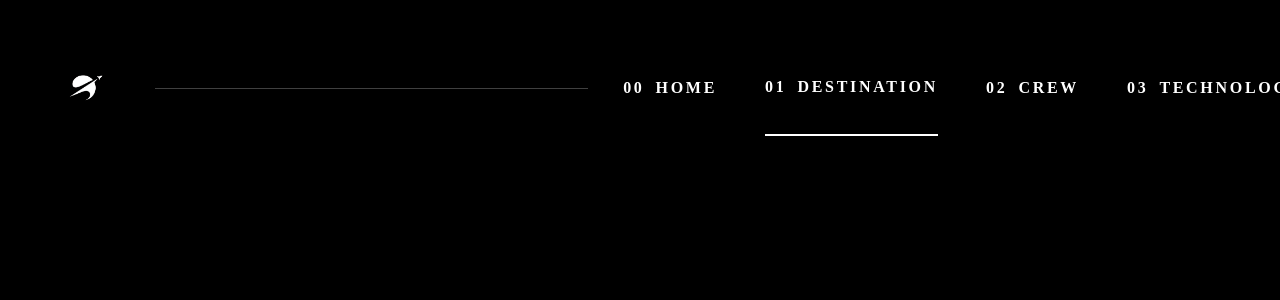
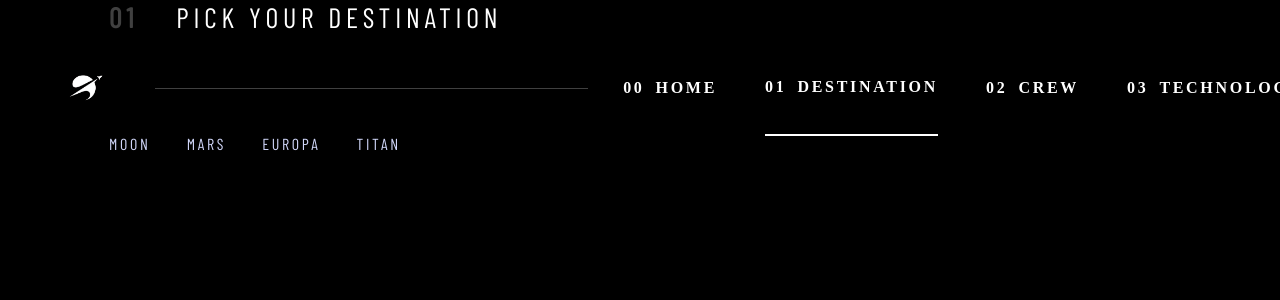
Before and after one commit to NP-12D/Space, a React (Vite) app: page /destination in a window 1280 px wide. Shown: the top 300 px of the page. Built offline with nearby package versions, Linux system fonts and the light colour scheme; a web font is replaced by a local one.

Commit message:
feat: add Destination pages menu component and layout

```diff
--- a/src/App.jsx
+++ b/src/App.jsx
@@ -1,21 +1,22 @@
-import { Routes,Route } from "react-router-dom"
-import Home from "./pages/Home"
-import Destination from "./pages/Destination"
-import Crew from "./pages/Crew"
-import Technology from "./pages/Technology"
-import Header from "./components/Header"
+import { Routes, Route } from "react-router-dom";
+import Home from "./pages/Home";
+import Destination from "./pages/Destination";
+import Crew from "./pages/Crew";
+import Technology from "./pages/Technology";
+import Header from "./components/Header";
 function App() {
   return (
     <>
-    <Header/>
-    <Routes>
-      <Route path="/" element={<Home/>} />
-      <Route path="/destination" element={<Destination/>}/>
-      <Route path="/crew" element={<Crew/>}/>
-      <Route path="/technology" element={<Technology/>}/>
-     </Routes>
+      <Header />
+      <Routes>
+        <Route path="/" element={<Home />} />
+        <Route path="/destination" element={<Destination />} />
+        <Route path="/destination/:planetName" element={<Destination />} />
+        <Route path="/crew" element={<Crew />} />
+        <Route path="/technology" element={<Technology />} />
+      </Routes>
     </>
-  )
+  );
 }
 
-export default App
+export default App;
--- /dev/null
+++ b/src/components/DestinationMenu.jsx
@@ -0,0 +1,48 @@
+import { Link } from "react-router-dom";
+import styled from "styled-components";
+
+export default function DestinationMenu({ current }) {
+  const planets = ["moon", "mars", "europa", "titan"];
+
+  return (
+    <Nav>
+      {planets.map((p) => (
+        <PlanetLink
+          key={p}
+          to={`/destination/${p}`}
+          className={current === p ? "active" : ""}
+        >
+          {p}
+        </PlanetLink>
+      ))}
+    </Nav>
+  );
+}
+
+const Nav = styled.nav`
+  display: flex;
+  gap: 36px;
+  margin-top: 40px;
+`;
+
+const PlanetLink = styled(Link)`
+  font-family: "Barlow Condensed", sans-serif;
+  font-size: 16px;
+  letter-spacing: 2.7px;
+  color: #d0d6f9;
+  text-decoration: none;
+  text-transform: uppercase;
+  padding-bottom: 12px;
+  border-bottom: 3px solid transparent;
+  transition: all 0.3s ease;
+
+  &.active {
+    border-color: #fff;
+    color: #fff;
+  }
+
+  &:hover {
+    border-color: rgba(255, 255, 255, 0.5);
+    color: #fff;
+  }
+`;
--- a/src/components/Header.jsx
+++ b/src/components/Header.jsx
@@ -33,7 +33,7 @@ export default function Header() {
               <Navh2>crew</Navh2>
             </Link>
           </NavItem>
-          <NavItem active={location.pathname === "/technology"}>
+          <NavItem $active={location.pathname === "/technology"}>
             <Link to="/technology">
               <Navh2>03</Navh2>
               <Navh2>TECHNOLOGY</Navh2>
--- a/src/pages/Destination.jsx
+++ b/src/pages/Destination.jsx
@@ -1,6 +1,51 @@
-export default function Destination(){
-    return(<>
+import { useParams } from "react-router-dom";
+import styled from "styled-components";
+import DestinationMenu from "../components/DestinationMenu";
 
+export default function Destination() {
+  const { planetName } = useParams();
+  console.log(planetName);
 
-    </>)
+  return (
+    <Container>
+      <Headline>
+        <span>01</span> Pick your destination
+      </Headline>
+      <Layout></Layout>
+      <DestinationMenu current={planetName} />
+    </Container>
+  );
 }
+
+const Container = styled.div`
+  display: flex;
+  flex-direction: column;
+  max-width: 1110px;
+  width: 100%;
+  margin: 0 auto;
+  padding: 0 24px 80px 24px;
+  animation: fadeIn 0.8s cubic-bezier(0.16, 1, 0.3, 1) forwards;
+`;
+
+const Headline = styled.h5`
+  font-family: "Barlow Condensed", sans-serif;
+  font-size: 28px;
+  letter-spacing: 4.72px;
+  text-transform: uppercase;
+  font-weight: 400;
+  color: #fff;
+  margin-bottom: 60px;
+
+  span {
+    font-weight: 700;
+    color: rgba(255, 255, 255, 0.25);
+    margin-right: 28px;
+  }
+`;
+
+const Layout = styled.div`
+  display: flex;
+  align-items: center;
+  justify-content: space-between;
+  gap: 80px;
+`;
```
